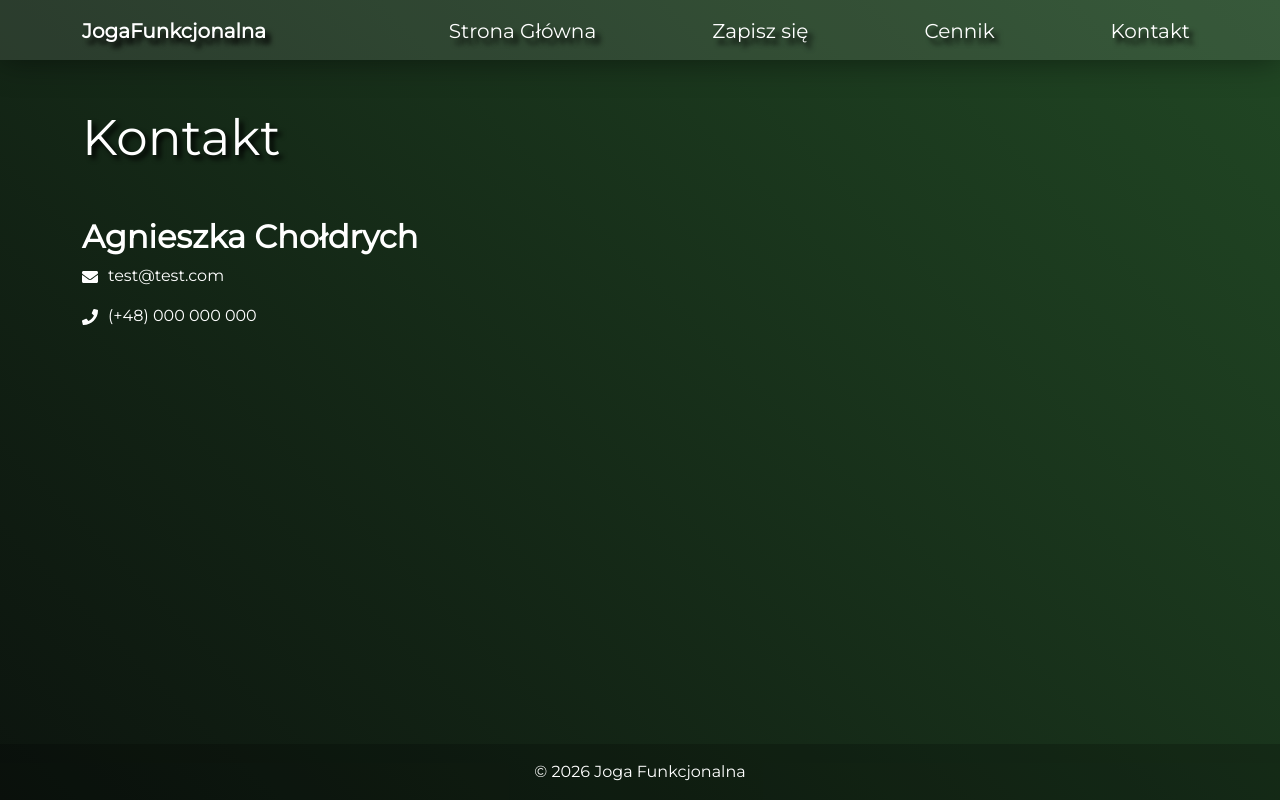
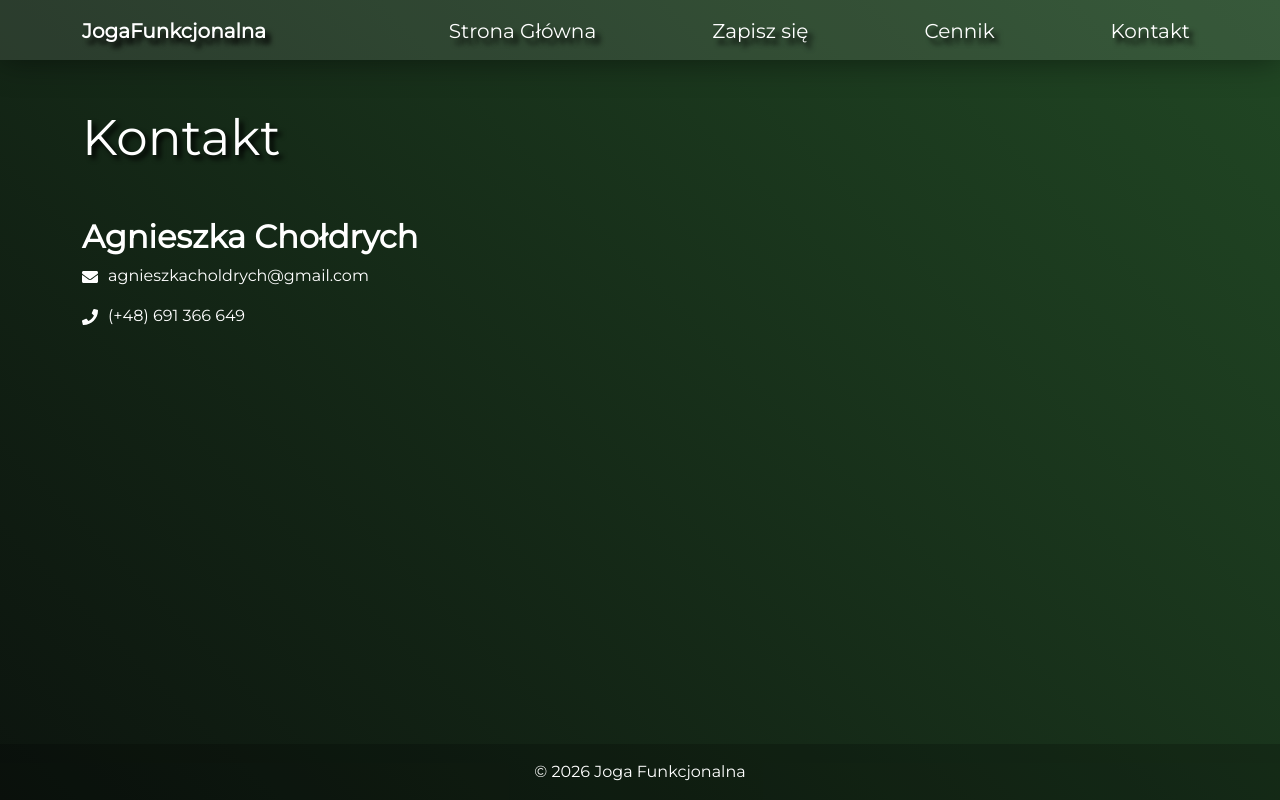
Before and after one commit to Filios41b/joga, a React (Create React App) app: page /kontakt in a window 1280 px wide. Built offline with nearby package versions, Linux system fonts and the light colour scheme.

Commit message:
Kontakt, title

```diff
--- a/public/index.html
+++ b/public/index.html
@@ -26,7 +26,7 @@
       work correctly both with client-side routing and a non-root public URL.
       Learn how to configure a non-root public URL by running `npm run build`.
     -->
-    <title>React App</title>
+    <title>Joga Funkcjonalna</title>
   </head>
   <body>
     <noscript>You need to enable JavaScript to run this app.</noscript>
--- a/src/Components/Kontakt.js
+++ b/src/Components/Kontakt.js
@@ -13,16 +13,16 @@ function Kontakt() {
           <h2><b>Agnieszka Chołdrych</b></h2>
         </div>
         <div>
-          <a className='icon' href='mailto:test@test.com'>
+          <a className='icon' href='mailto:agnieszkacholdrych@gmail.com'>
             <FaEnvelope/>
           </a>
-          <p>test@test.com</p>
+          <p>agnieszkacholdrych@gmail.com</p>
         </div>
         <div>
-          <a className="icon" href='tel:000000000'>
+          <a className="icon" href='tel:691366649'>
             <FaPhone />
           </a>
-          <p>(+48) 000 000 000</p>
+          <p>(+48) 691 366 649</p>
         </div>
       </div>
     </AnimatedSection>
```
Also changed, not shown: 1 other file (tests, documents, lock files or other folders).
